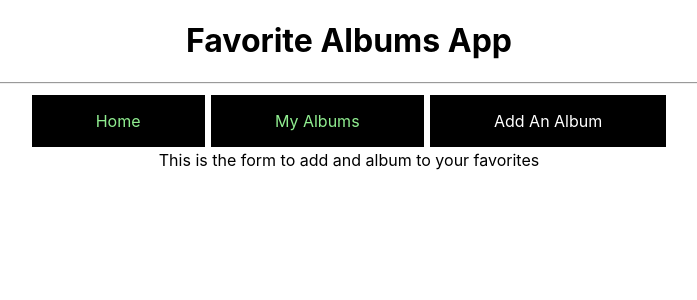
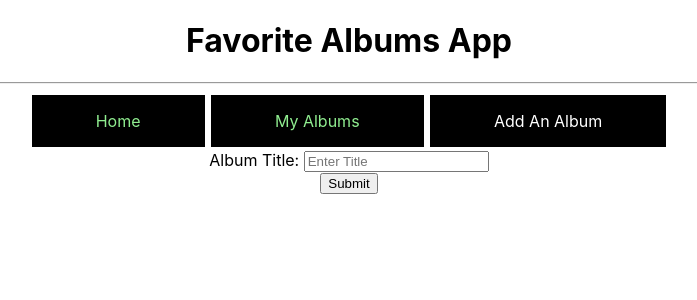
Before and after one commit to guzdaniel/favorite-albums-app, a React (Create React App) app: page /albums/new in a window 1280 px wide. Shown: the top 300 px of the page, without its empty margins (291-988 px from the left). Built offline with nearby package versions, Linux system fonts and the light colour scheme; data requests are answered from the project's data file.

Commit message:
Adds intial form functionality for title input

```diff
--- a/src/App.css
+++ b/src/App.css
@@ -1,6 +1,13 @@
 .App {
   text-align: center;
 }
+
+.div {
+  border-radius: 5px;
+  background-color: #f2f2f2;
+  padding: 20px;
+}
+
 /*
 .App-logo {
   height: 40vmin;
--- a/src/Components/AlbumForm.js
+++ b/src/Components/AlbumForm.js
@@ -1,9 +1,44 @@
 import React from "react";
+import { useState } from "react";
 
-function AlbumForm(){
+function AlbumForm() {
+
+    const [title, setTitle] = useState("")
+
+    function handleSubmit(e) {
+        e.preventDefault()
+        console.log("submitted")
+    }
+
+    function handleChange(e) {
+        setTitle(e.target.value)
+    }
+
+    console.log("the title " + title)
+
     return (
         <div>
-            This is the form to add and album to your favorites
+            <section>
+                <form className="container" onSubmit={handleSubmit}>
+                    <label htmlFor="title">Album Title: </label>
+                    <input type="text" id="title" name="title" placeholder="Enter Title"
+                        value={title} onChange={handleChange} /> <br/>
+{/*
+                    <label htmlFor="title">Artist: </label>
+                    <input type="text" id="artist" name="artist" placeholder="Enter Artist"
+                        value="" onChange={handleChange} /> <br/>
+
+                    <label htmlFor="title">Image URL: </label>
+                    <input type="text" id="image" name="image" placeholder="Enter URL"
+                        value="" onChange={handleChange} /> <br/>
+
+                    <label htmlFor="title">Rating: </label>
+                    <input type="text" id="rating" name="rating" placeholder="Enter Rating 1-4"
+                        value="" onChange={handleChange} /> <br/> */}
+
+                    <input type="submit" value="Submit"/>
+                </form>
+            </section>
         </div>
     )
 }
```
